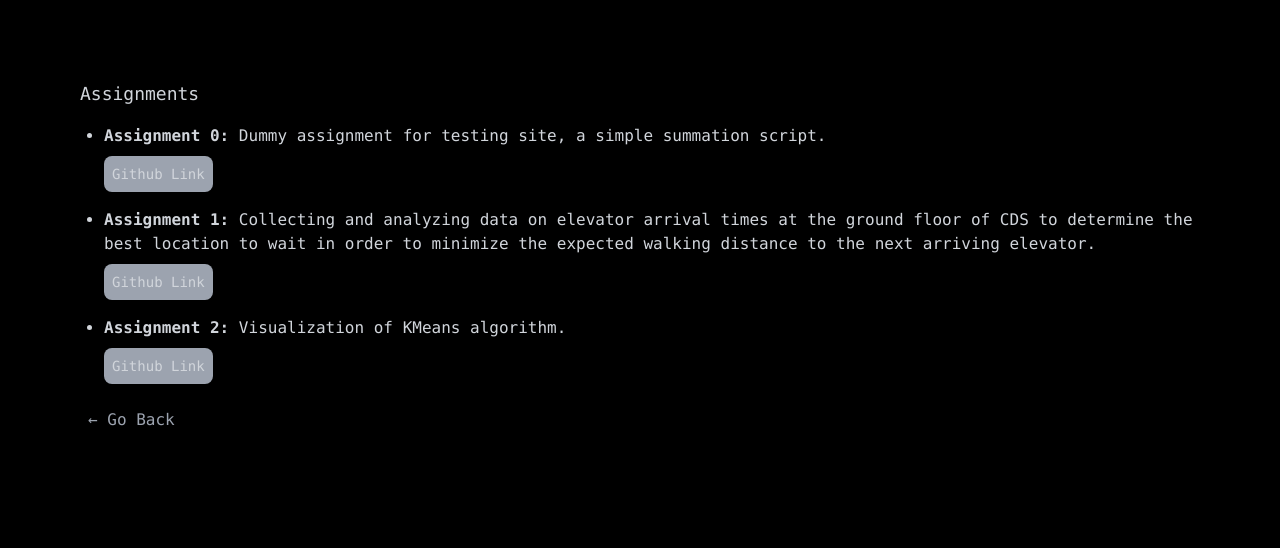
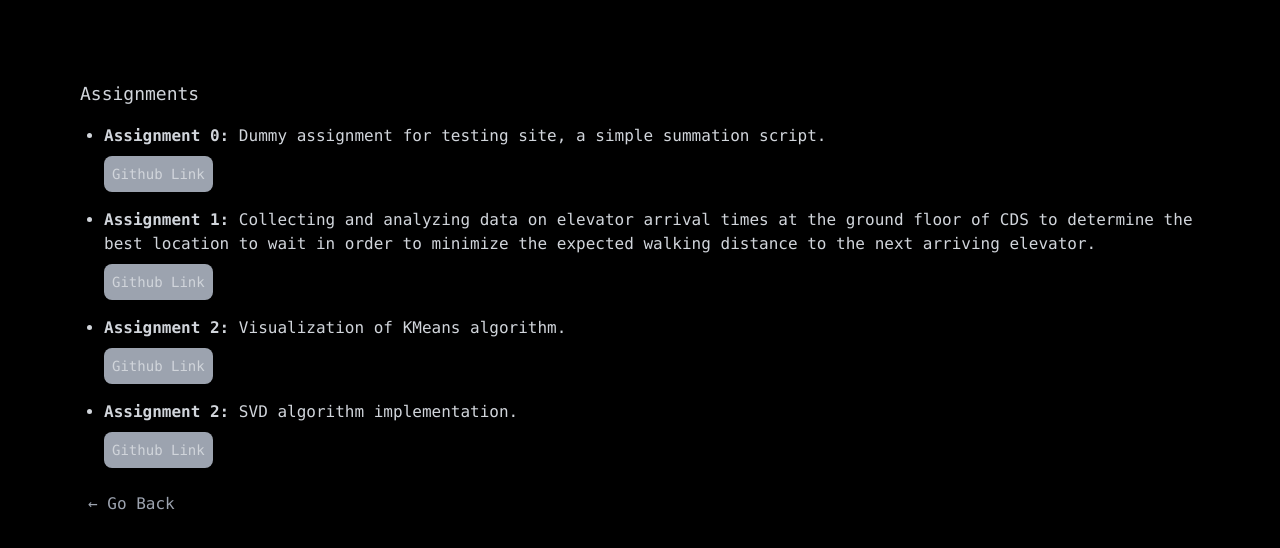
Before and after one commit to isaadev/isaadev.github.io, a Next.js app: page /assignments in a window 1280 px wide. Shown: the top 548 px of the page. Built offline with nearby package versions, Linux system fonts and the light colour scheme.

Commit message:
added assignment 3

```diff
--- a/app/assignments/page.tsx
+++ b/app/assignments/page.tsx
@@ -27,6 +27,12 @@ export default function Assignments() {
                                     <a href="https://github.com/isaadev/isaa-assignment-2" className="block text-sm bg-gray-400 rounded-lg p-2 mt-2 w-fit">Github Link</a>
                                 </div>
                             </li>
+                            <li>
+                                <strong>Assignment 2:</strong> SVD algorithm implementation.
+							<div>
+								 <a href="https://github.com/isaadev/isaa-assignment-3" className="block text-sm bg-gray-400 rounded-lg p-2 mt-2 w-fit">Github Link</a>
+                                </div>
+							</li>
                         </ul>
 
                         <Link href="/" className="hover:underline hover:underline-offset-4 text-gray-400 ml-2 my-8">← Go Back</Link>
```
